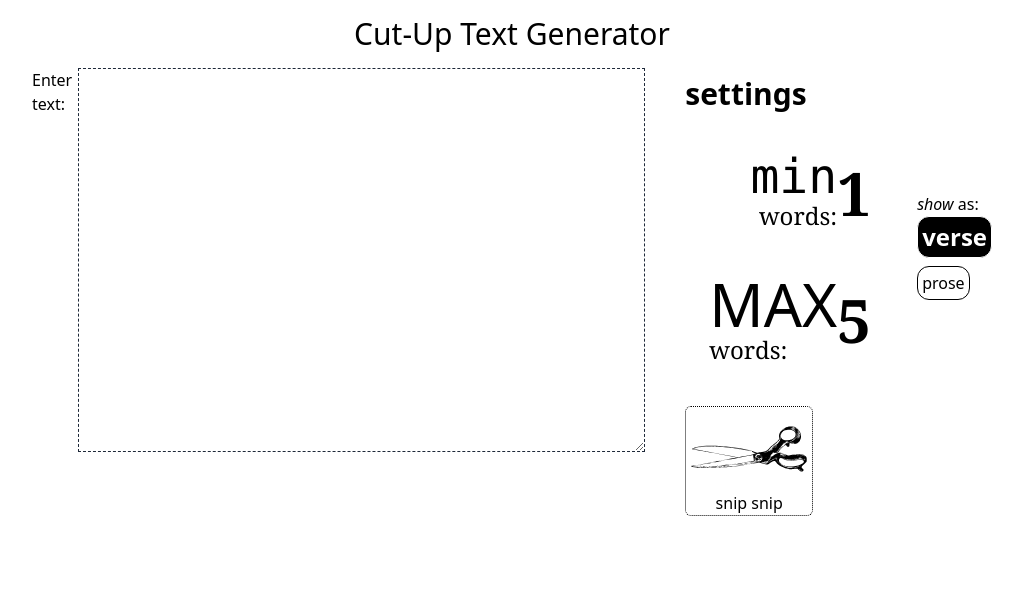
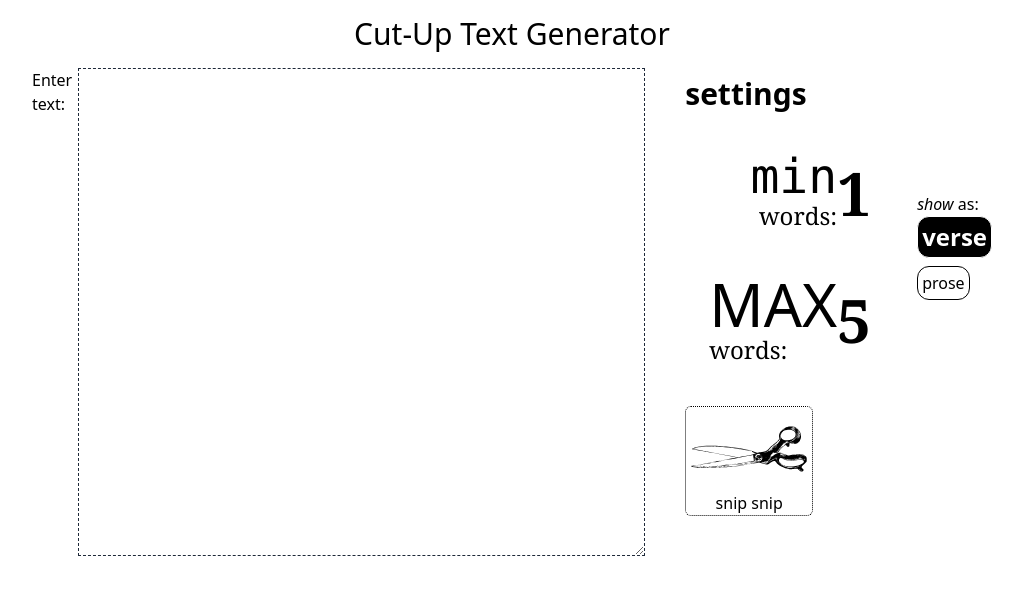
Before and after one commit to dku7/cut-up-tool, a React (Vite) app: page / in a window 1280 px wide. Shown: the top 592 px of the page, without its empty margins (128-1151 px from the left). Built offline with nearby package versions, Linux system fonts and the light colour scheme.

Commit message:
adjust height of textarea box

```diff
--- a/src/components/TextConsumer.tsx
+++ b/src/components/TextConsumer.tsx
@@ -60,7 +60,7 @@ export default function TextConsumer() {
       <div className="flex flex-col lg:flex-row px-10 md:px-20 lg:px-40">
         <p>Enter text:</p>
         <textarea
-          className="border border-gray-800 border-dashed pl-0.5 w-full font-mono h-fit min-h-96"
+          className="border border-gray-800 border-dashed pl-0.5 w-full font-mono flex-grow min-h-96"
           value={text}
           onChange={handleTextChange}></textarea>
         <div className="mt-2 mb-10">
```
